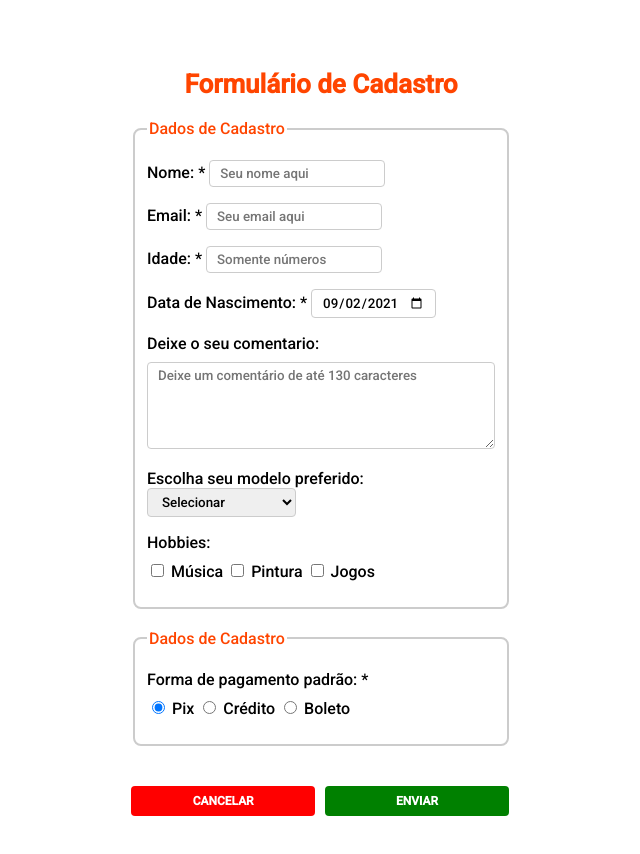
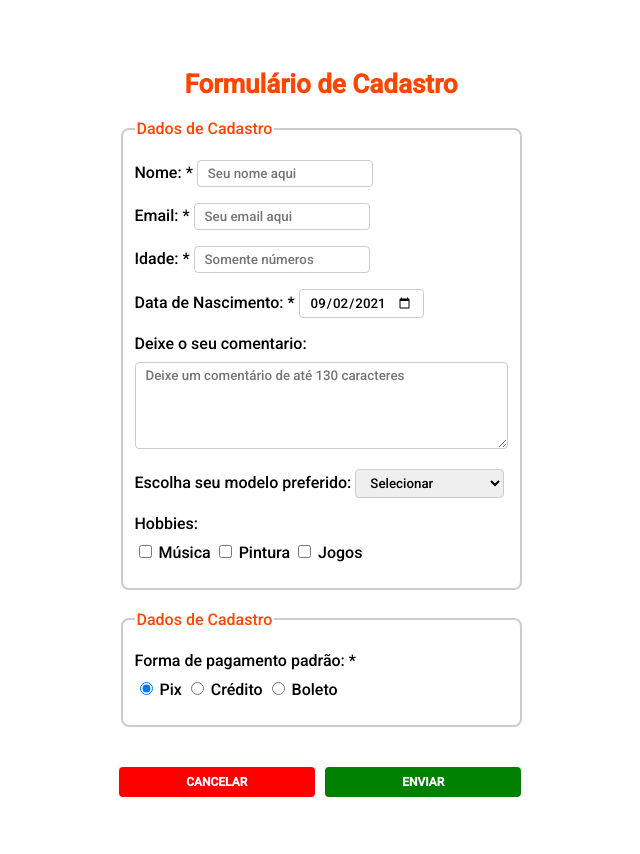
Before and after one commit to thipfunari/front-end-1, a plain HTML site: page Aula 13/index.html in a window 1280 px wide. Shown: the whole page, without its empty margins (319-959 px from the left). Drawn offline with Linux system fonts and the light colour scheme.

Commit message:
correcao

```diff
--- a/Aula 13/css/style.css
+++ b/Aula 13/css/style.css
@@ -9,7 +9,7 @@
     border: 0px solid orange;
     border-radius: 10px;
     padding: 20px;
-    max-width: 420px;
+    max-width: 445px;
     width: 95%;
     margin: 2.5% auto;
     position: relative;
```
